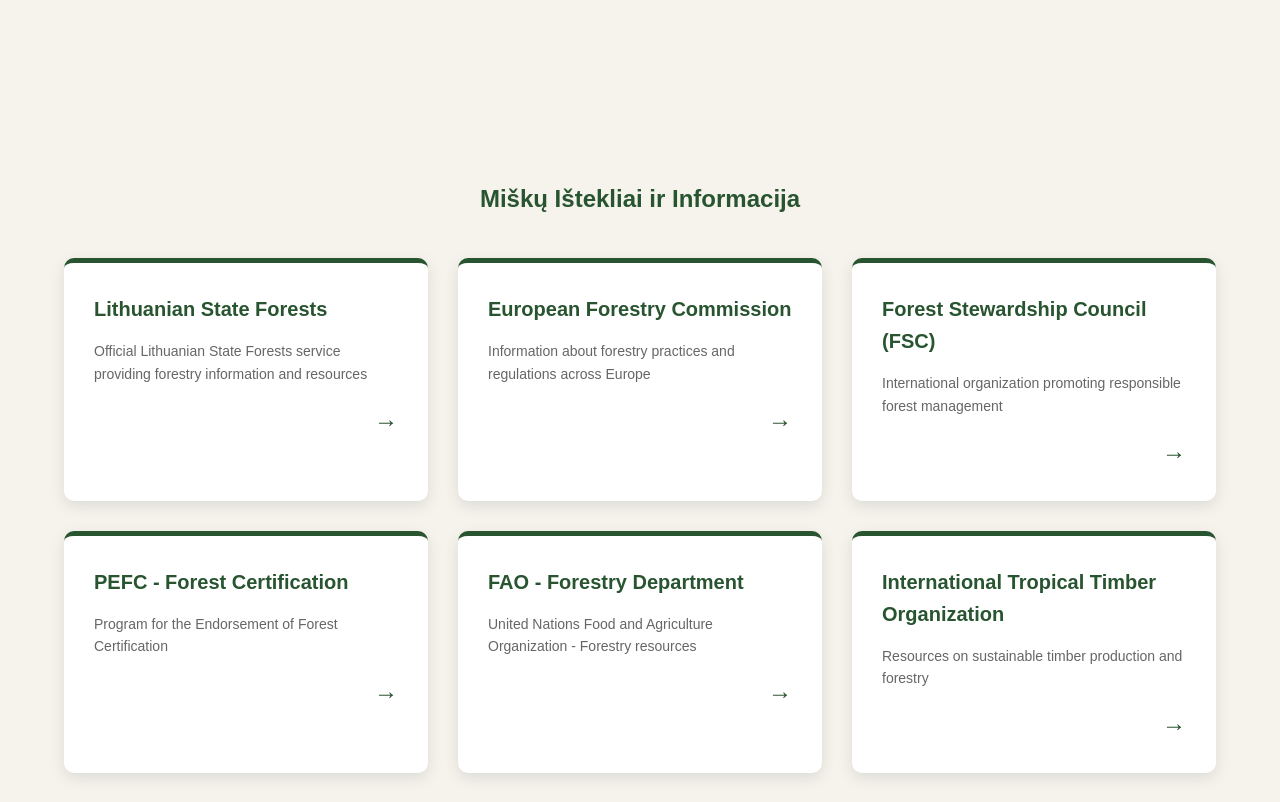
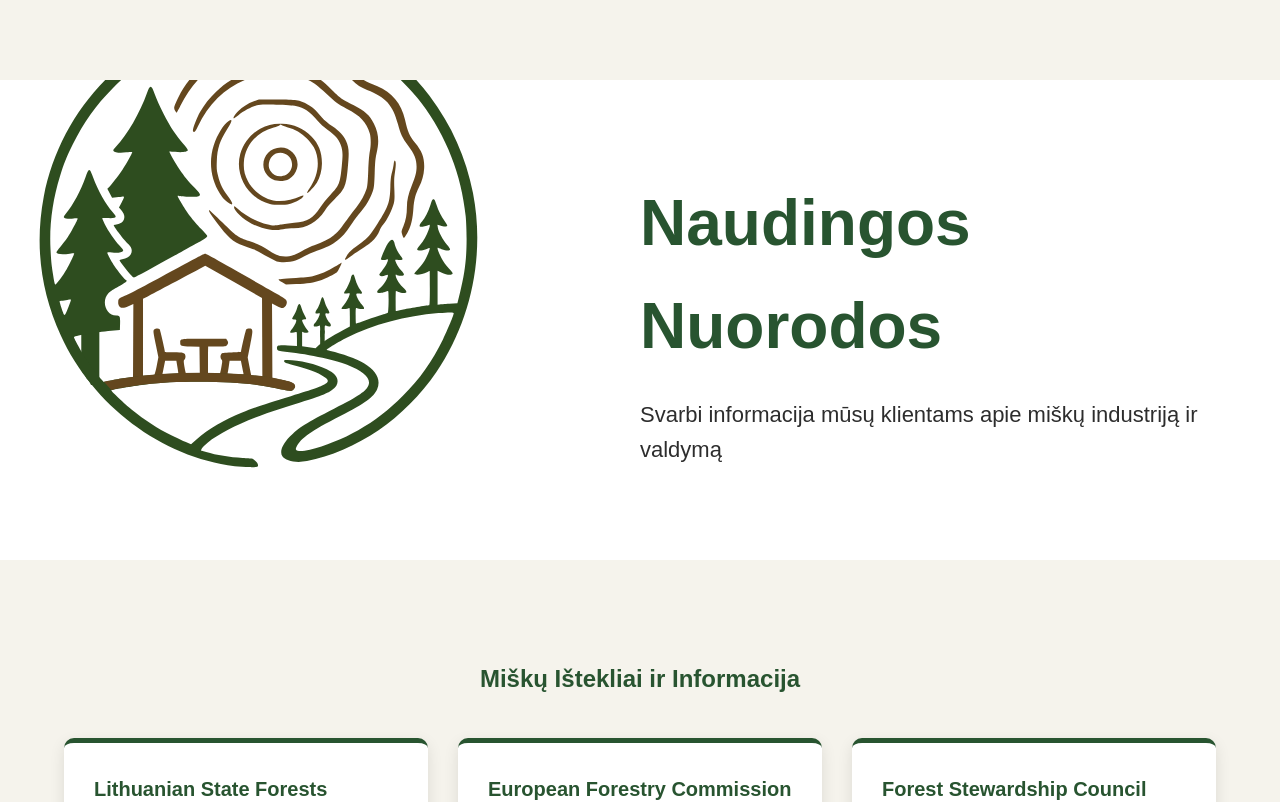
Before and after one commit to Pukis05/misko-ritmu, a Next.js app: page /helpful-links in a window 1280 px wide. Shown: the top 802 px of the page. Built offline with nearby package versions, Linux system fonts and the light colour scheme.

Commit message:
logo cahnges

```diff
--- a/app/globals.css
+++ b/app/globals.css
@@ -83,7 +83,7 @@
     height: 100vh;
     background: white;
     background-image: url('/images/google misko ritmu logo.svg');
-    background-size: 35%;
+    background-size: 45%;
     background-position: left center;
     background-repeat: no-repeat;
     color: #2d2d2d;
@@ -234,7 +234,7 @@
     height: 60vh;
     background: white;
     background-image: url('/images/google misko ritmu logo.svg');
-    background-size: 50%;
+    background-size: 40%;
     background-position: left center;
     background-repeat: no-repeat;
     color: #2d2d2d;
--- a/app/helpful-links/page.tsx
+++ b/app/helpful-links/page.tsx
@@ -34,6 +34,12 @@
 
     return (
         <main>
+            <section className="helpful-links-hero">
+                <div className="hero-content">
+                    <h1>Naudingos Nuorodos</h1>
+                    <p>Svarbi informacija mūsų klientams apie miškų industriją ir valdymą</p>
+                </div>
+            </section>
             <section className="links-section">
                 <div className="container">
                     <h2>Miškų Ištekliai ir Informacija</h2>
```
